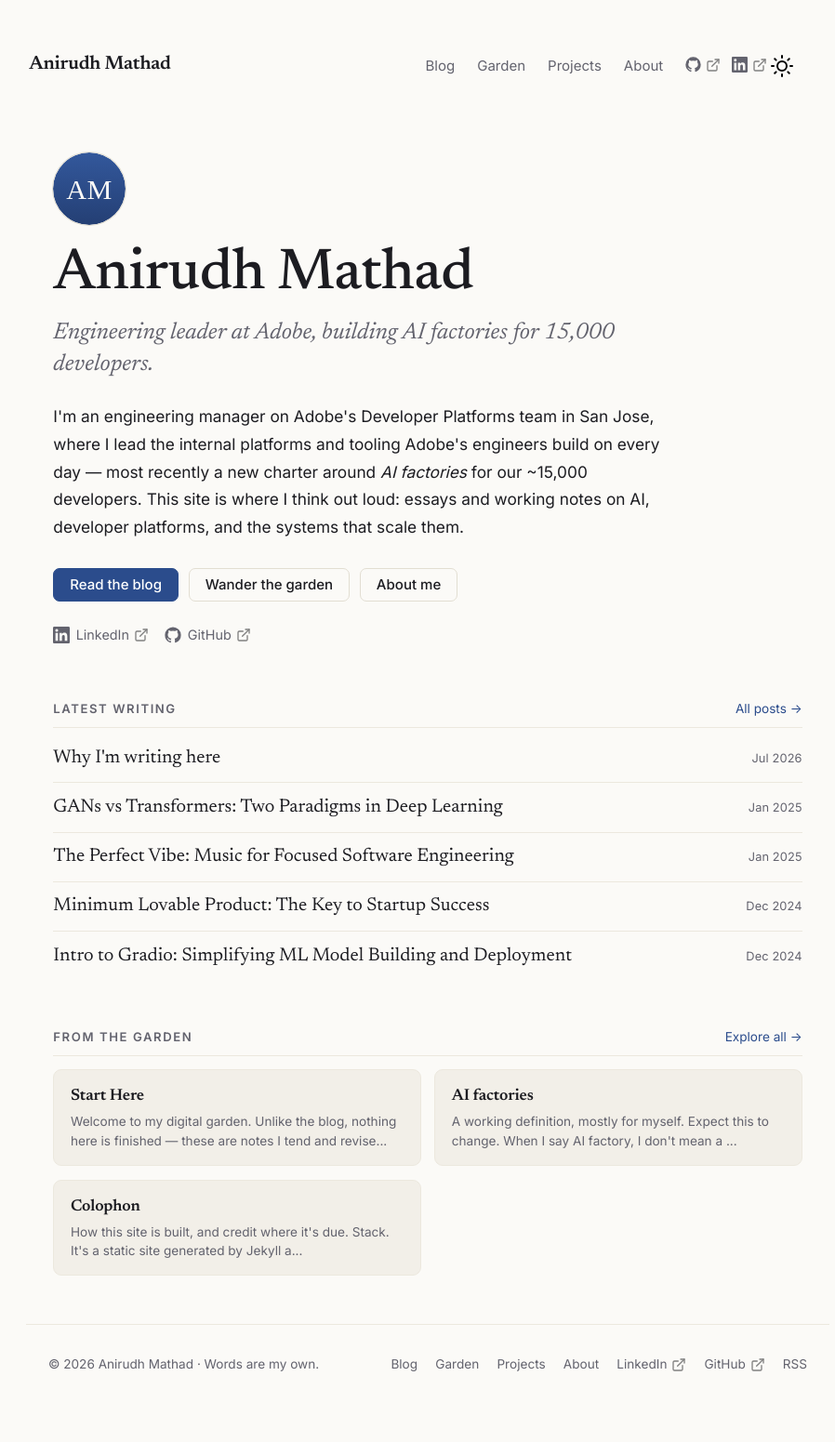
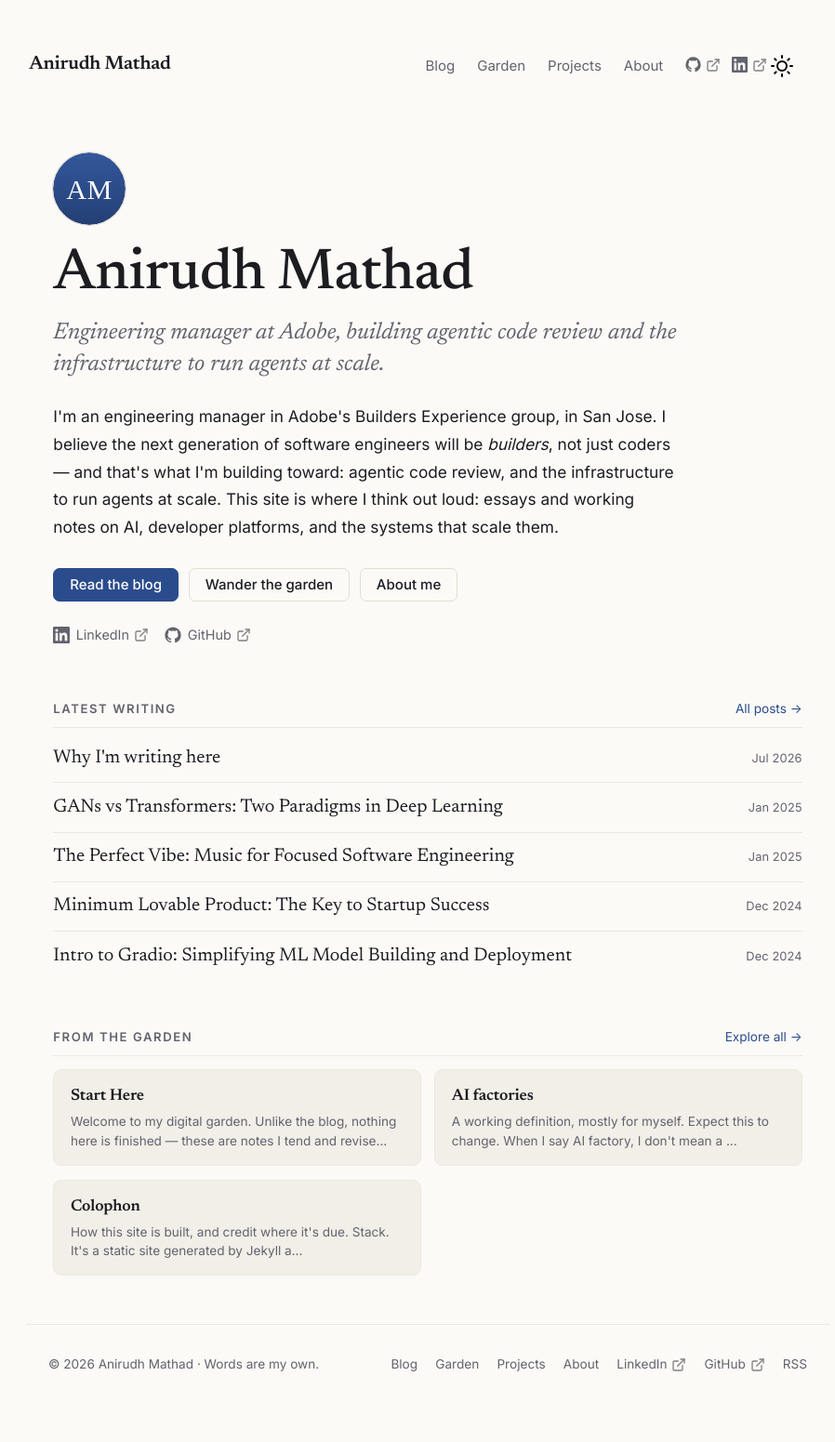
Before and after one commit to animathad/animathad.github.io, a Jekyll site: the page built from pages/index.md, in a window 1280 px wide. Shown: the whole page at 93% size, without its empty margins (180-1078 px from the left). Built offline with Jekyll 4.4.1, drawn with Linux system fonts in a browser that asks for light colours.

Commit message:
Update homepage bio: Builders Experience group, agentic code review
Correct the team name and current focus — Adobe's Builders Experience
group, building agentic code review and the infrastructure to run agents
at scale, replacing the earlier Developer Platforms / AI factories framing.
Aligns the site tagline and meta description to match.

Co-Authored-By: Claude Sonnet 5 <noreply@anthropic.com>

```diff
--- a/_config.yml
+++ b/_config.yml
@@ -11,10 +11,11 @@ baseurl: ""
 
 # Identity shown across the site
 heading: Anirudh Mathad
-tagline: Engineering leader at Adobe, building AI factories for 15,000 developers.
+tagline: Engineering manager at Adobe, building agentic code review and the infrastructure to run agents at scale.
 description: >-
-  Anirudh Mathad — engineering leader at Adobe. Essays and working notes on
-  AI, developer platforms, and the systems that scale them.
+  Anirudh Mathad — engineering manager in Adobe's Builders Experience group.
+  Essays and working notes on AI, developer platforms, and the systems that
+  scale them.
 
 author:
   name: Anirudh Mathad
--- a/_includes/Homepage.html
+++ b/_includes/Homepage.html
@@ -5,10 +5,11 @@
     <h1 class="home-hero__name">{{ site.author.name }}</h1>
     <p class="home-hero__headline">{{ site.tagline }}</p>
     <p class="home-hero__intro">
-        I'm an engineering manager on Adobe's Developer Platforms team in San Jose, where I lead the internal
-        platforms and tooling Adobe's engineers build on every day — most recently a new charter around
-        <em>AI factories</em> for our ~15,000 developers. This site is where I think out loud: essays and
-        working notes on AI, developer platforms, and the systems that scale them.
+        I'm an engineering manager in Adobe's Builders Experience group, in San Jose. I believe the next
+        generation of software engineers will be <em>builders</em>, not just coders — and that's what I'm
+        building toward: agentic code review, and the infrastructure to run agents at scale. This site is
+        where I think out loud: essays and working notes on AI, developer platforms, and the systems that
+        scale them.
     </p>
 
     <div class="home-hero__actions">
```
